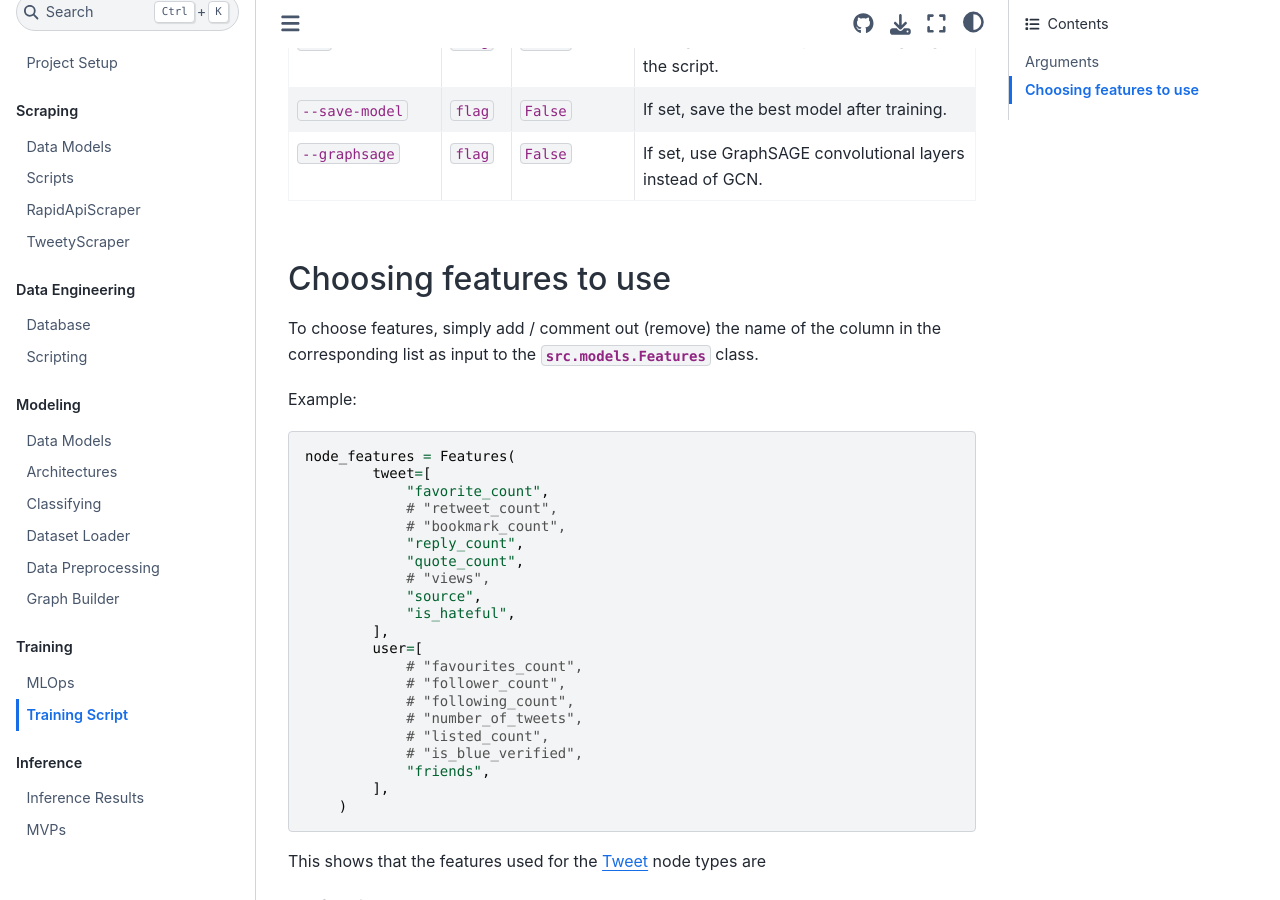
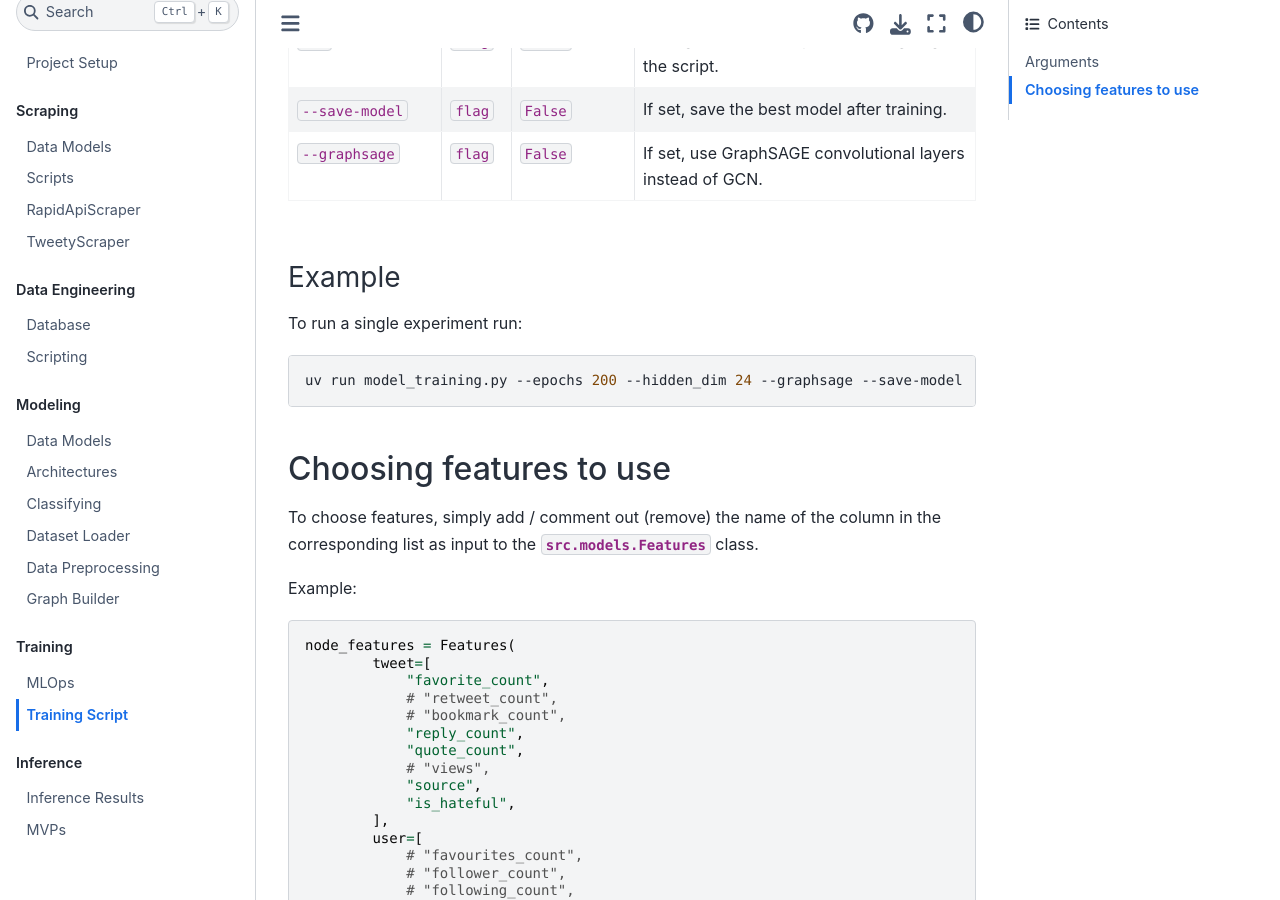
Before and after one commit to iragca/capstone-project-2, a Jupyter Book: the page built from docs/content/training/Training.md, in a window 1280 px wide and 900 px high, scrolled down 943 px. Built offline with Jupyter Book 1.0.4 settings and Sphinx 7.4.7 and the Sphinx Book theme 1.1.4, drawn with Linux system fonts in a browser that asks for light colours.

Commit message:
docs: add example command for running training script

````diff
--- a/docs/content/training/Training.md
+++ b/docs/content/training/Training.md
@@ -24,6 +24,14 @@ These arguments are available for configuration as decided by the user.
 | `--c`             | `flag`  | `False`                         | Configuration/development/testing flag for the script.          |
 | `--save-model`    | `flag`  | `False`                         | If set, save the best model after training.                     |
 | `--graphsage`     | `flag`  | `False`                         | If set, use GraphSAGE convolutional layers instead of GCN.      |
+
+### Example
+
+To run a single experiment run:
+
+```bash
+uv run model_training.py --epochs 200 --hidden_dim 24 --graphsage --save-model
+```
 
 ## Choosing features to use
 
````
